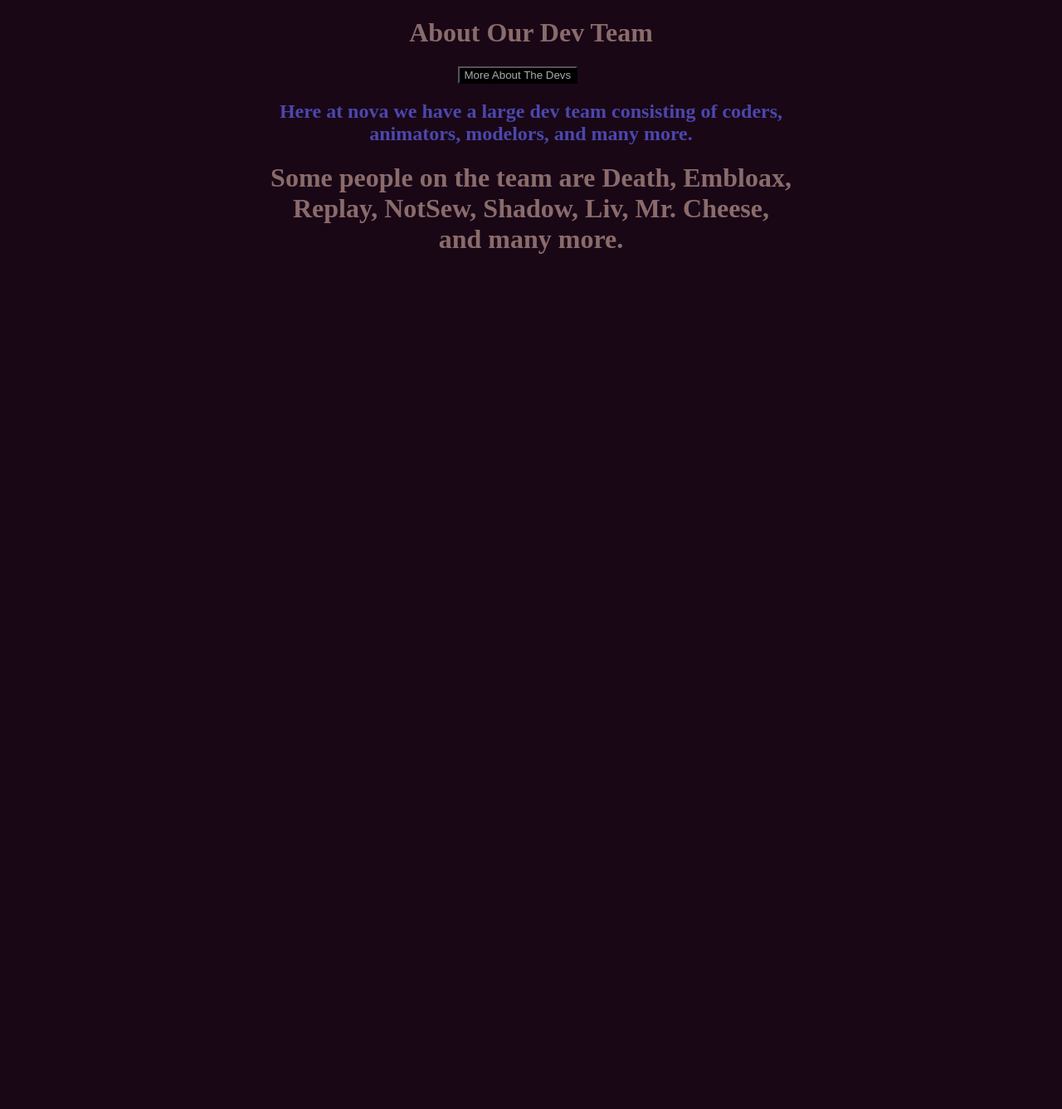
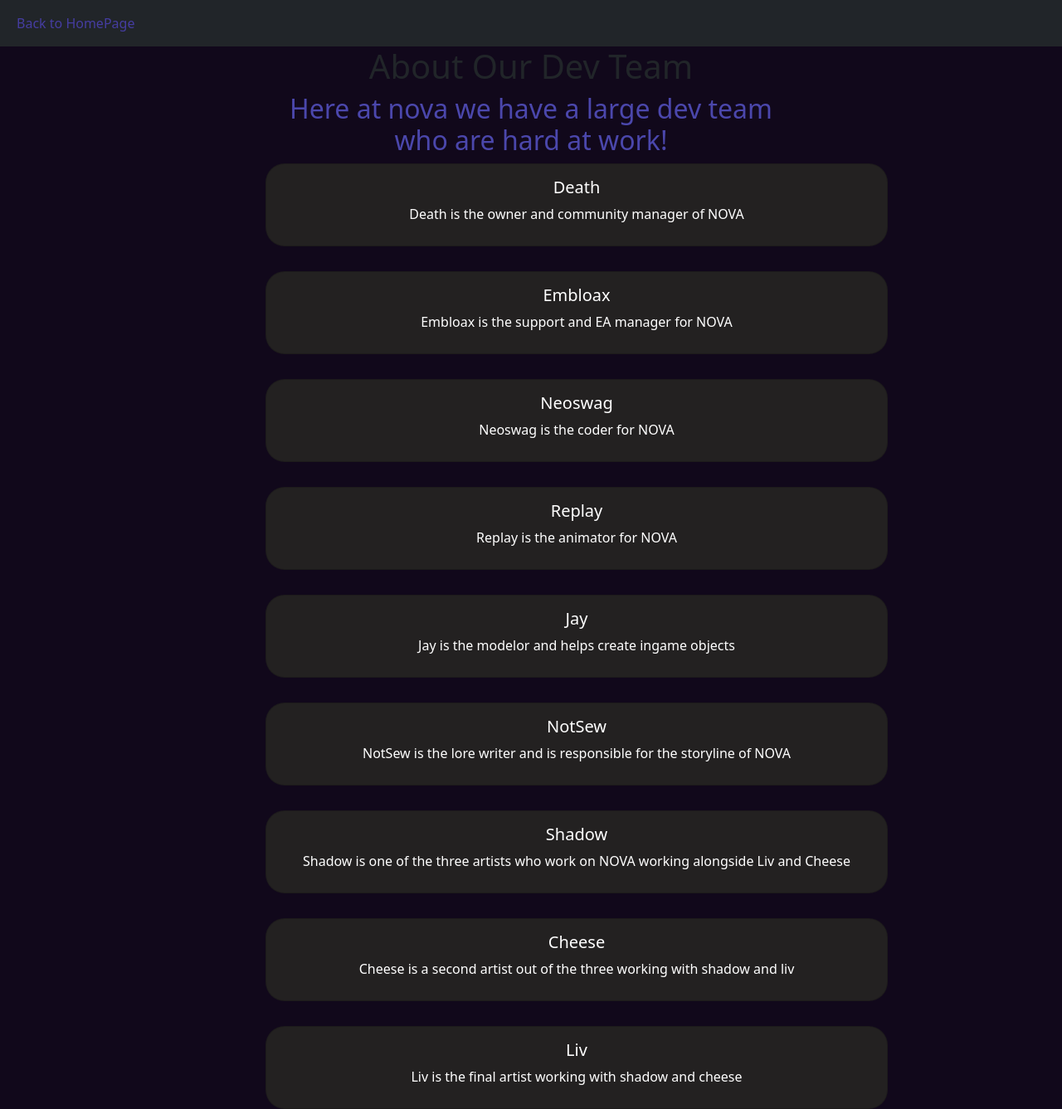
Before and after one commit to qwertyuiop15243/Nova-unnoficial-website, a plain HTML site: page devs.html in a window 1280 px wide. Shown: the whole page at 83% size. Before the commit the page ends 800 px from the top, so only its background shows below. Drawn offline with nearby package versions, Linux system fonts and the light colour scheme.

Commit message:
Add files via upload

```diff
--- a/devs.html
+++ b/devs.html
@@ -5,18 +5,79 @@
     <meta name="viewport" content="width=device-width, initial-scale=1.0">
     <title>Document</title>
     <link rel="stylesheet" href="style.css">
+     <link href="https://cdn.jsdelivr.net/npm/bootstrap@5.3.3/dist/css/bootstrap.min.css" rel="stylesheet">
+  <script src="https://cdn.jsdelivr.net/npm/bootstrap@5.3.3/dist/js/bootstrap.bundle.min.js"></script>
 </head>
-<body>
+<body style="background-color: rgb(17, 8, 27);">
+ <nav class="navbar navbar-expand-sm bg-dark">
+
+    <div class="container-fluid">
+      <ul class="navbar-nav">
+        <li class="nav-item">
+          <a class="nav-link" href="index.html">Back to HomePage</a>
+        </li>
+      </ul>
+    </div>
+
+  </nav>
     <h1>About Our Dev Team</h1>
-   <a href="index.html">
-    <button>More About The Devs</button>
-</a>
 <div class="project-card"></div>
 <div class="text">
-<h2>Here at nova we have a large dev team consisting of coders, animators, modelors, and many more.</h2>
-<h1>Some people on the team are Death, Embloax, Replay, NotSew, Shadow, Liv, Mr. Cheese, and many more.</h1>
+<h2>Here at nova we have a large dev team who are hard at work!</h2>
+
+<div class="card" style="width: 750px; height: 100px; border-radius: 23px; background-color: rgb(35, 33, 33); color: white;">
+  <div class="card-body">
+    <h5 class="card-title">Death</h5>
+    <p class="card-text">Death is the owner and community manager of NOVA</p>
+  </div>
 </div>
+<div class="card" style="margin-top: 30px; width: 750px; height: 100px; border-radius: 23px; background-color: rgb(35, 33, 33); color: white;">
+  <div class="card-body">
+    <h5 class="card-title">Embloax</h5>
+    <p class="card-text">Embloax is the support and EA manager for NOVA</p>
+  </div>
 </div>
-
+<div class="card" style="margin-top: 30px; width: 750px; height: 100px; border-radius: 23px; background-color: rgb(35, 33, 33); color: white;">
+  <div class="card-body">
+    <h5 class="card-title">Neoswag</h5>
+    <p class="card-text">Neoswag is the coder for NOVA</p>
+  </div>
+</div>
+<div class="card" style="margin-top: 30px; width: 750px; height: 100px; border-radius: 23px; background-color: rgb(35, 33, 33); color: white;">
+  <div class="card-body">
+    <h5 class="card-title">Replay</h5>
+    <p class="card-text">Replay is the animator for NOVA</p>
+  </div>
+</div>
+<div class="card" style="margin-top: 30px; width: 750px; height: 100px; border-radius: 23px; background-color: rgb(35, 33, 33); color: white;">
+  <div class="card-body">
+    <h5 class="card-title">Jay</h5>
+    <p class="card-text">Jay is the modelor and helps create ingame objects</p>
+  </div>
+</div>
+<div class="card" style="margin-top: 30px; width: 750px; height: 100px; border-radius: 23px; background-color: rgb(35, 33, 33); color: white;">
+  <div class="card-body">
+    <h5 class="card-title">NotSew</h5>
+    <p class="card-text">NotSew is the lore writer and is responsible for the storyline of NOVA</p>
+  </div>
+</div>
+<div class="card" style="margin-top: 30px; width: 750px; height: 100px; border-radius: 23px; background-color: rgb(35, 33, 33); color: white;">
+  <div class="card-body">
+    <h5 class="card-title">Shadow</h5>
+    <p class="card-text">Shadow is one of the three artists who work on NOVA working alongside Liv and Cheese</p>
+  </div>
+</div>
+<div class="card" style="margin-top: 30px; width: 750px; height: 100px; border-radius: 23px; background-color: rgb(35, 33, 33); color: white;">
+  <div class="card-body">
+    <h5 class="card-title">Cheese</h5>
+    <p class="card-text">Cheese is a second artist out of the three working with shadow and liv</p>
+  </div>
+</div>
+<div class="card" style="margin-top: 30px; width: 750px; height: 100px; border-radius: 23px; background-color: rgb(35, 33, 33); color: white;">
+  <div class="card-body">
+    <h5 class="card-title">Liv</h5>
+    <p class="card-text">Liv is the final artist working with shadow and cheese</p>
+  </div>
+</div>
 </body>
 </html>
--- a/style.css
+++ b/style.css
@@ -1,13 +1,16 @@
 html{
-    background-color: rgb(25, 7, 22);
+    background-color: rgb(17, 8, 27);
 }
 
 h1 {
     text-align: center;
     color: rgb(138, 107, 107);
 }
+a {
+    color: rgba(137, 120, 120, 0.6);
+}
 .image{
-    margin-left: 13%;
+    margin-left: 25%;
 }
 .text{
     text-align: center;
@@ -16,14 +19,13 @@ h1 {
     margin-right: 25%;
 }
 
-button{
-    margin-left: 43%;
-    color:darkgrey;
-    background-color: black;
-}
+
 iframe{
     width: 75%;
     height: 800px;
-    margin-left: 25%;
+
 
 }
+.nav-link {
+    color: rgba(98, 81, 255, 0.56) !important;
+}
```
Also changed, not shown: discord.html (added, +30 -0 lines), index.html (+19 -8 lines).
